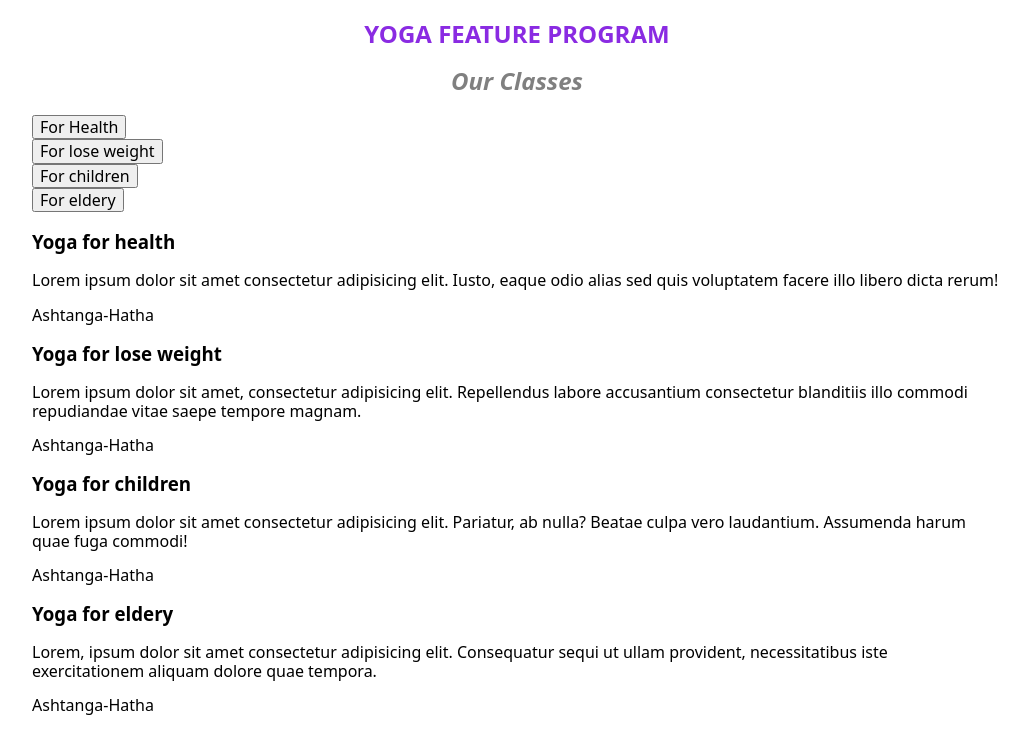
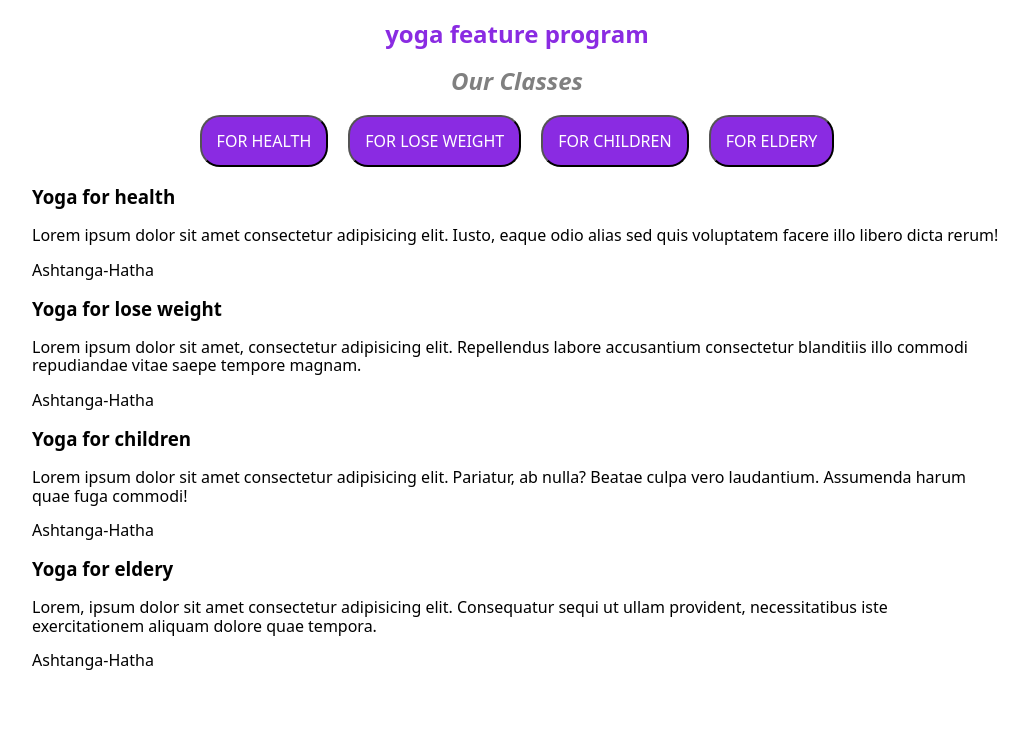
Before and after one commit to Anastasiya1301/yogapractical, a plain HTML site: page index.html in a window 1280 px wide. Shown: the whole page, without its empty margins (123-1151 px from the left). Drawn offline with nearby package versions, Linux system fonts and the light colour scheme.

Commit message:
цсс прописали

```diff
--- a/css/style.css
+++ b/css/style.css
@@ -22,3 +22,17 @@ button{
     margin-left: auto;
     margin-right: auto;
 }
+.navigation{
+    display: flex;
+    justify-content: center;
+    column-gap: 20px;
+}
+.navigation-button{
+    padding: 15px;
+    border-radius: 20px;
+    background: blueviolet;
+    color: white;
+    text-transform: uppercase;
+    border: none
+    box-shadow: 2px 2px 2px 2px red
+}
--- a/index.html
+++ b/index.html
@@ -4,15 +4,17 @@
     <meta charset="UTF-8">
     <meta name="viewport" content="width=device-width, initial-scale=1.0">
     <title>Yoga</title>
-    <link rel="stylesheet" href="./css/reset.css">
-    <link rel="stylesheet" href="./css/style.css">
     <link rel="stylesheet" href="https://cdnjs.cloudflare.com/ajax/libs/modern-normalize/2.0.0/modern-normalize.min.css" integrity="sha512-4xo8blKMVCiXpTaLzQSLSw3KFOVPWhm/TRtuPVc4WG6kUgjH6J03IBuG7JZPkcWMxJ5huwaBpOpnwYElP/m6wg==" crossorigin="anonymous" referrerpolicy="no-referrer" />
+    <link rel="preconnect" href="https://fonts.googleapis.com">
+<link rel="preconnect" href="https://fonts.gstatic.com" crossorigin>
+<link href="https://fonts.googleapis.com/css2?family=Roboto:wght@400;500;700&display=swap" rel="stylesheet">
+   <link rel="stylesheet" href="./css/style.css">
 </head>
 <body>
     <main>
         <section class="box">
             <div class="container">
-            <h1 class="title">YOGA FEATURE PROGRAM</h1>
+            <h1 class="title">yoga feature program</h1>
             <h2 class="subtitle">Our Classes</h2>
             <ul class="navigation">
                 <li class="navigation-item">
```
Also changed, not shown: css/reset.css (deleted).
